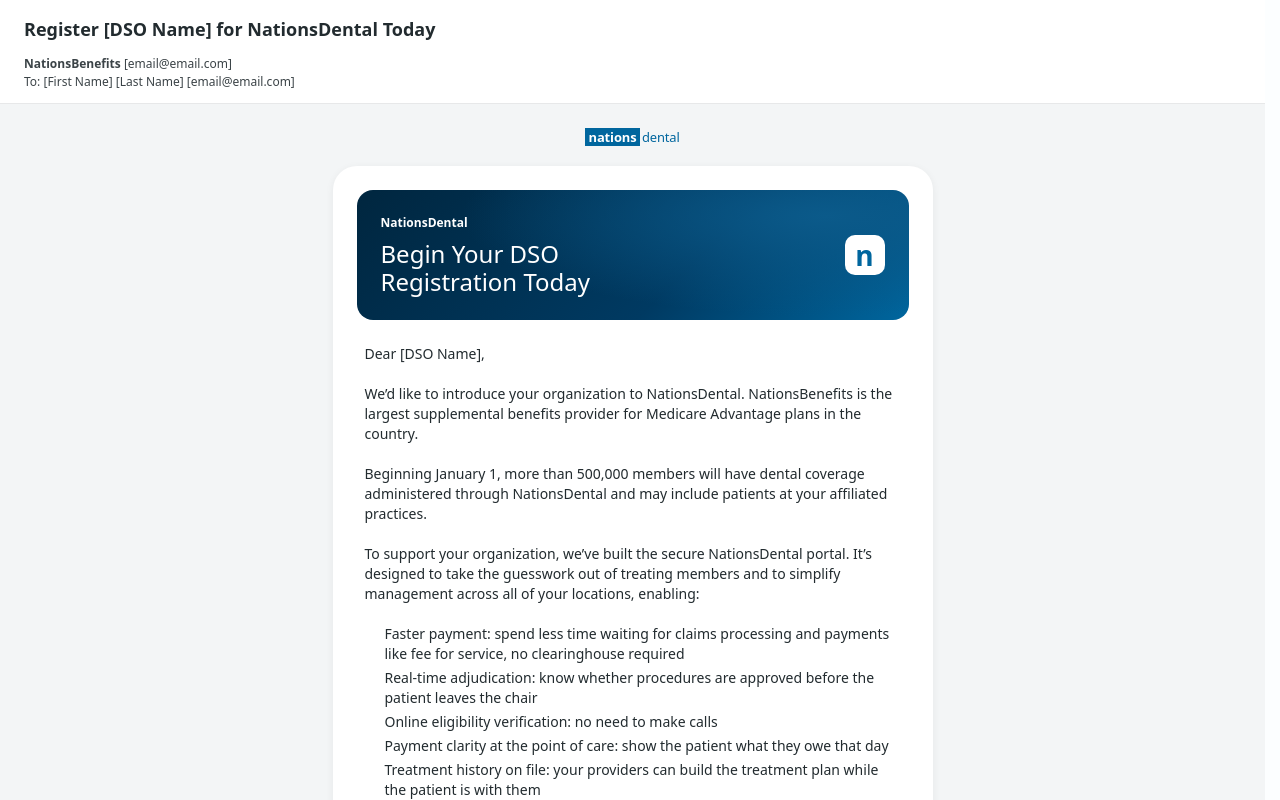
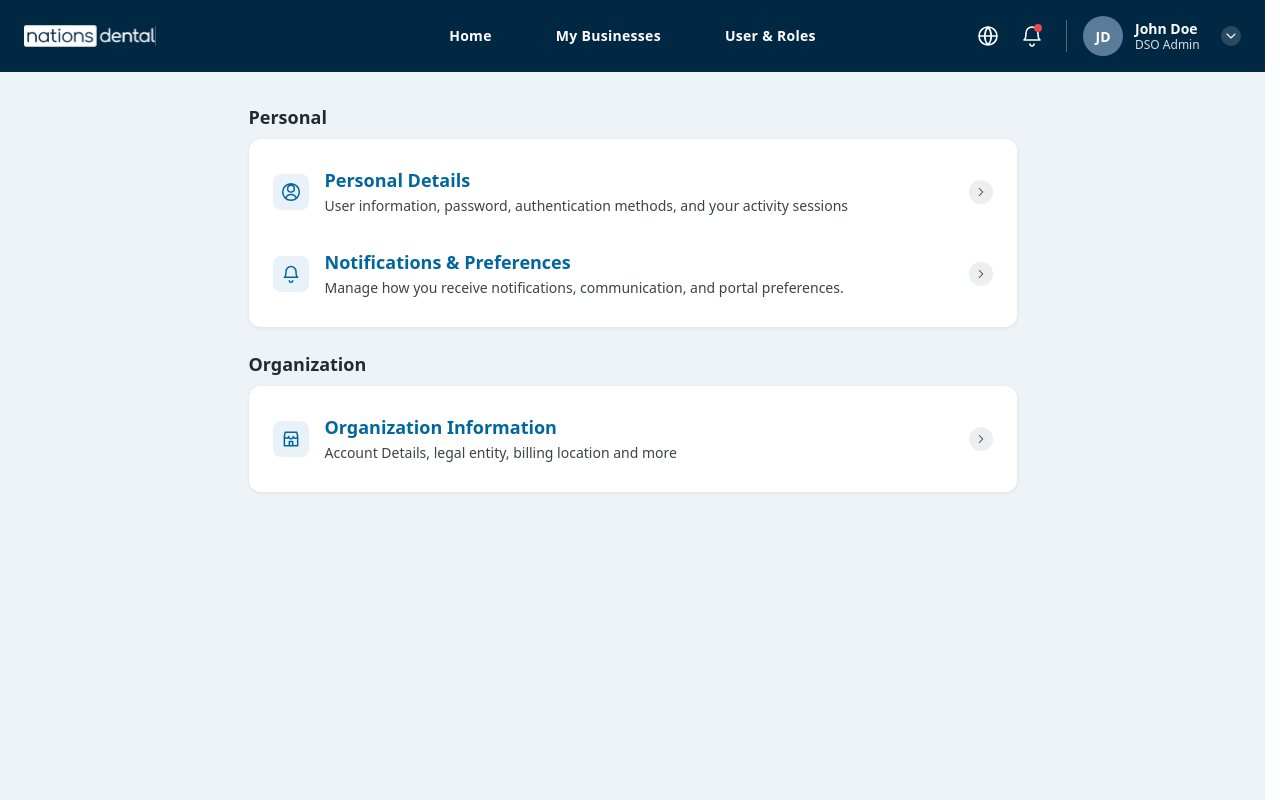
Before and after one commit to marielabattista88/DSO_create_account, a React (Vite) app: page /#/settings in a window 1280 px wide. Before the commit this address led to /#/. Shown: the top 800 px of the page. Built offline with nearby package versions, Linux system fonts and the light colour scheme; a web font is replaced by a local one.

Commit message:
feat(settings): add Settings page with navigation and styling

```diff
--- a/src/App.tsx
+++ b/src/App.tsx
@@ -19,6 +19,7 @@
 import { BankAccounts } from './newBusiness/BankAccounts'
 import { ReviewSubmit } from './newBusiness/ReviewSubmit'
 import { Submitted } from './newBusiness/Submitted'
+import { Settings } from './portal/Settings'
 import { UserDetails } from './portal/UserDetails'
 import { AccountReady } from './enrollment/steps/AccountReady'
 
@@ -48,6 +49,7 @@
           <Route path="/businesses/new/bank" element={<BankAccounts />} />
           <Route path="/businesses/new/review" element={<ReviewSubmit />} />
           <Route path="/businesses/new/submitted" element={<Submitted />} />
+          <Route path="/settings" element={<Settings />} />
           <Route path="/users" element={<UsersAndRoles />} />
           <Route path="/users/:id" element={<UserDetails />} />
 
--- a/src/portal/PortalNav.tsx
+++ b/src/portal/PortalNav.tsx
@@ -98,7 +98,7 @@
               <strong>{fullName}</strong>
               <span>{state.email || 'johndoe@gmail.com'}</span>
             </div>
-            <button type="button" role="menuitem" className="pnav__pop-item">
+            <button type="button" role="menuitem" className="pnav__pop-item" onClick={() => navigate('/settings')}>
               <Icon d="M12 15a3 3 0 100-6 3 3 0 000 6M19 12a7 7 0 00-.1-1.2l2-1.5-2-3.4-2.3 1a7 7 0 00-2-1.2L14.2 3H9.8l-.4 2.7a7 7 0 00-2 1.2l-2.3-1-2 3.4 2 1.5a7 7 0 000 2.4l-2 1.5 2 3.4 2.3-1a7 7 0 002 1.2l.4 2.7h4.4l.4-2.7a7 7 0 002-1.2l2.3 1 2-3.4-2-1.5c.1-.4.1-.8.1-1.2Z" size={20} />
               <span>Settings</span>
               <Icon d="m9 6 6 6-6 6" size={18} />
--- /dev/null
+++ b/src/portal/Settings.css
@@ -0,0 +1,11 @@
+.set { min-height: 100vh; background: #eef3f8; color: #222b2f; }
+.set__main { width: 100%; max-width: 800px; margin: 0 auto; box-sizing: border-box; padding: 32px 16px 48px; display: flex; flex-direction: column; gap: 24px; }
+.set__group h2 { margin: 0 0 8px; font-size: 18px; line-height: 27px; font-weight: 700; }
+.set__card { display: flex; flex-direction: column; gap: 8px; padding: 16px; background: #fff; border-radius: 12px; box-shadow: 0 1px 4px rgba(0, 0, 0, 0.08); }
+.set__row { display: flex; align-items: center; gap: 16px; width: 100%; min-height: 74px; padding: 12px 8px; border: 0; border-radius: 8px; background: transparent; font: inherit; text-align: left; cursor: pointer; }
+.set__row:hover { background: #f3fbff; }
+.set__icon { display: grid; place-items: center; flex-shrink: 0; width: 36px; height: 36px; border-radius: 8px; background: #e8f2f8; color: #00669e; }
+.set__text { flex: 1; display: flex; flex-direction: column; gap: 4px; }
+.set__text strong { font-size: 18px; line-height: 24px; font-weight: 600; color: #00669e; }
+.set__text small { font-size: 14px; line-height: 20px; color: #3b4448; }
+.set__chev { display: grid; place-items: center; width: 24px; height: 24px; border-radius: 50%; background: #eceeef; color: #3b4448; }
--- /dev/null
+++ b/src/portal/Settings.tsx
@@ -0,0 +1,59 @@
+/** Account settings hub — Figma 8840:242688. Cards are not wired to detail pages yet. */
+
+import { PortalNav } from './PortalNav'
+import './Settings.css'
+
+const ICON_USER = 'M12 12a4 4 0 100-8 4 4 0 000 8M6 19c1-3 3-4 6-4s5 1 6 4M12 22a10 10 0 110-20 10 10 0 010 20'
+const ICON_BELL = 'M6 9a6 6 0 1 1 12 0c0 6 2 7 2 7H4s2-1 2-7ZM10 20a2 2 0 0 0 4 0'
+const ICON_STORE = 'M4 9l1-5h14l1 5M4 9v11h16V9M4 9a2.7 2.7 0 005.3 0 2.7 2.7 0 005.4 0A2.7 2.7 0 0020 9M10 20v-5h4v5'
+
+const GROUPS = [
+  {
+    title: 'Personal',
+    items: [
+      { icon: ICON_USER, title: 'Personal Details', desc: 'User information, password, authentication methods, and your activity sessions' },
+      { icon: ICON_BELL, title: 'Notifications & Preferences', desc: 'Manage how you receive notifications, communication, and portal preferences.' },
+    ],
+  },
+  {
+    title: 'Organization',
+    items: [
+      { icon: ICON_STORE, title: 'Organization Information', desc: 'Account Details, legal entity, billing location and more' },
+    ],
+  },
+]
+
+function Icon({ d, size }: { d: string; size: number }) {
+  return (
+    <svg width={size} height={size} viewBox="0 0 24 24" fill="none" stroke="currentColor" strokeWidth="1.8" strokeLinecap="round" strokeLinejoin="round" aria-hidden="true">
+      <path d={d} />
+    </svg>
+  )
+}
+
+export function Settings() {
+  return (
+    <div className="set">
+      <PortalNav />
+      <main className="set__main">
+        {GROUPS.map((g) => (
+          <section key={g.title} className="set__group">
+            <h2>{g.title}</h2>
+            <div className="set__card">
+              {g.items.map((i) => (
+                <button key={i.title} type="button" className="set__row">
+                  <span className="set__icon"><Icon d={i.icon} size={20} /></span>
+                  <span className="set__text">
+                    <strong>{i.title}</strong>
+                    <small>{i.desc}</small>
+                  </span>
+                  <span className="set__chev"><Icon d="m9 6 6 6-6 6" size={14} /></span>
+                </button>
+              ))}
+            </div>
+          </section>
+        ))}
+      </main>
+    </div>
+  )
+}
```
